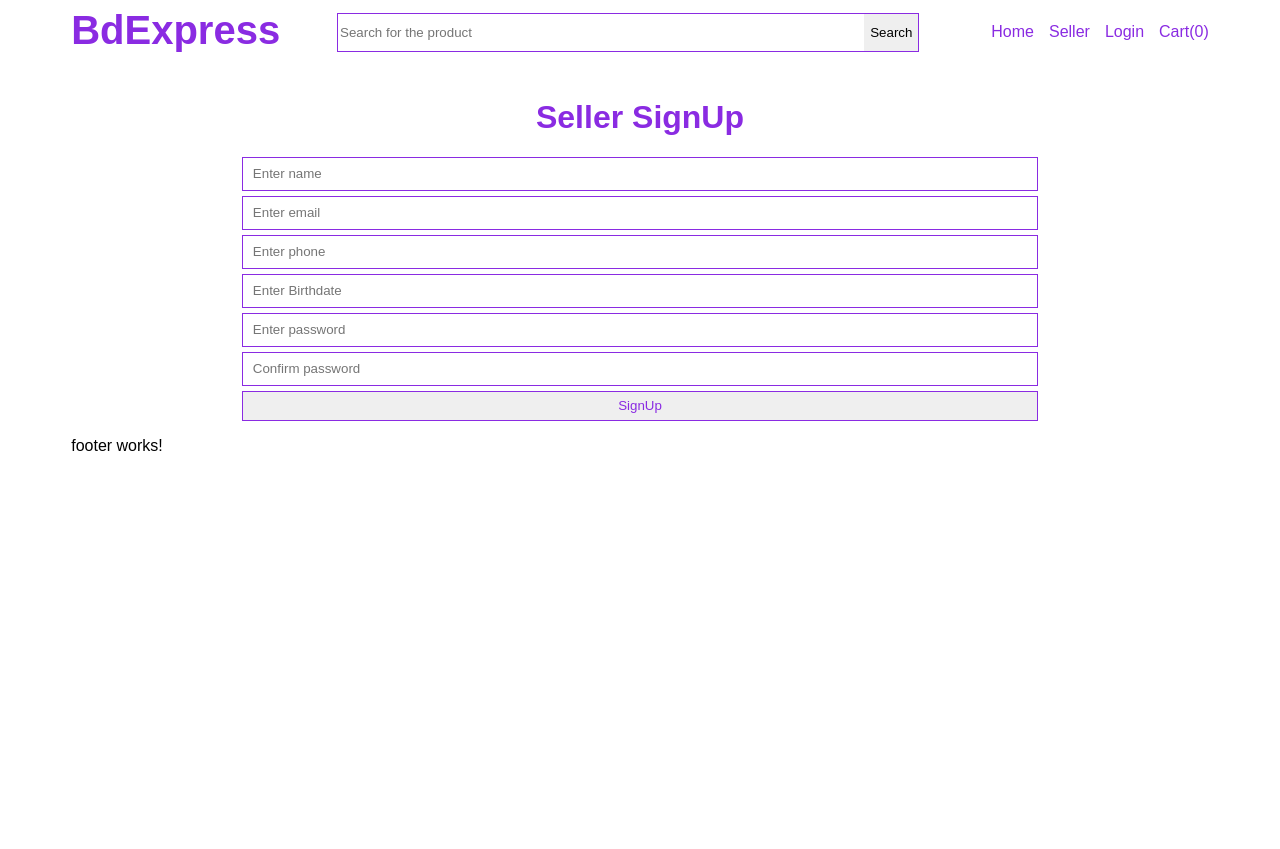
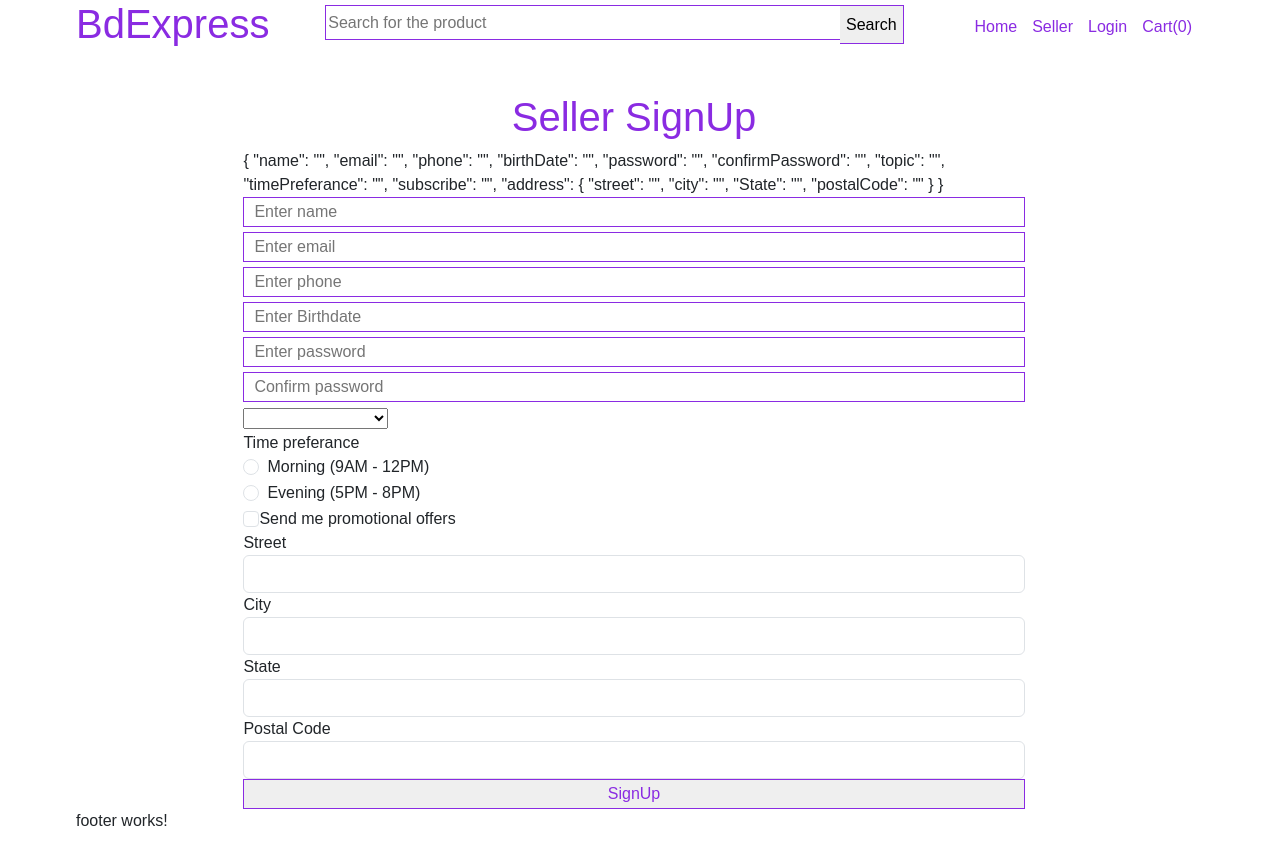
Before and after one commit to Shariarbup/bdExpress-angular, an Angular app: page /seller in a window 1280 px wide. Before the commit the page ends 800 px from the top, so only its background shows below. Built offline with nearby package versions, Linux system fonts and the light colour scheme.

Commit message:
added bootstrap and added more field in the user form

```diff
--- a/angular.json
+++ b/angular.json
@@ -25,6 +25,7 @@
               "src/assets"
             ],
             "styles": [
+              "node_modules/bootstrap/dist/css/bootstrap.min.css",
               "src/styles.css"
             ],
             "scripts": []
--- a/package.json
+++ b/package.json
@@ -18,6 +18,7 @@
     "@angular/platform-browser": "^16.2.0",
     "@angular/platform-browser-dynamic": "^16.2.0",
     "@angular/router": "^16.2.0",
+    "bootstrap": "^5.3.3",
     "rxjs": "~7.8.0",
     "tslib": "^2.3.0",
     "zone.js": "~0.13.0"
--- a/src/app/components/signup/signup.component.html
+++ b/src/app/components/signup/signup.component.html
@@ -1,12 +1,54 @@
 <div class="signup">
     <h1 class="form-header">Seller SignUp</h1>
     <form class="common-form" #signUpForm="ngForm" (ngSubmit)="signUp(signUpForm.value)" >
+        {{signUpForm.value | json }}
         <input class="form-input" type="text" name="name" ngModel placeholder="Enter name">
         <input class="form-input" type="email" name="email" ngModel placeholder="Enter email">
         <input class="form-input" type="number" name="phone" ngModel placeholder="Enter phone">
         <input class="form-input" type="datetime" name="birthDate" ngModel placeholder="Enter Birthdate">
         <input class="form-input" type="password" name="password" ngModel placeholder="Enter password">
         <input class="form-input" type="password" name="confirmPassword" ngModel placeholder="Confirm password">
+        <div class="form-group">
+            <select name="topic" ngModel class="custom-select">
+                <option selected >I am interested in</option>
+                <option *ngFor="let topic of topics">{{topic}}</option>
+            </select>
+        </div>
+        <div class="form-group">
+            <label>Time preferance</label>
+            <div class="form-check">
+                <input class="form-check-input" type="radio" name="timePreferance" ngModel value="morning">
+                <label class="form-check-label">Morning (9AM - 12PM)</label>
+            </div>
+            <div class="form-check">
+                <input class="form-check-input" type="radio" name="timePreferance" ngModel value="evening">
+                <label class="form-check-label">Evening (5PM - 8PM)</label>
+            </div>
+        </div>
+        <div class="form-group">
+            <div class="formcheck">
+                <input class="form-check-input" name="subscribe" ngModel type="checkbox">
+                <label>Send me promotional offers</label>
+            </div>
+        </div>
+        <div ngModelGroup="address">
+            <div class="form-group">
+                <label>Street</label>
+                <input type="text" class="form-control" name="street" ngModel>
+            </div>
+            <div class="form-group">
+                <label>City</label>
+                <input type="text" class="form-control" name="city" ngModel>
+            </div>
+            <div class="form-group">
+                <label>State</label>
+                <input type="text" class="form-control" name="State" ngModel>
+            </div>
+            <div class="form-group">
+                <label>Postal Code</label>
+                <input type="text" class="form-control" name="postalCode" ngModel>
+            </div>
+        </div>
         <button class="form-button">SignUp</button>
     </form>
 </div>
--- a/src/app/components/signup/signup.component.ts
+++ b/src/app/components/signup/signup.component.ts
@@ -6,6 +6,7 @@ import { Component } from '@angular/core';
   styleUrls: ['./signup.component.css']
 })
 export class SignupComponent {
+  topics = ['Java', 'Angular', 'Full Stack']
   signUp(data: Object): void {
       console.log("🚀 ~ SignupComponent ~ signUp ~ data:", data)
 
--- /dev/null
+++ b/src/app/model/user.ts
@@ -0,0 +1,2 @@
+export class User {
+}
```
Also changed, not shown: 1 other file (tests, documents, lock files or other folders).
